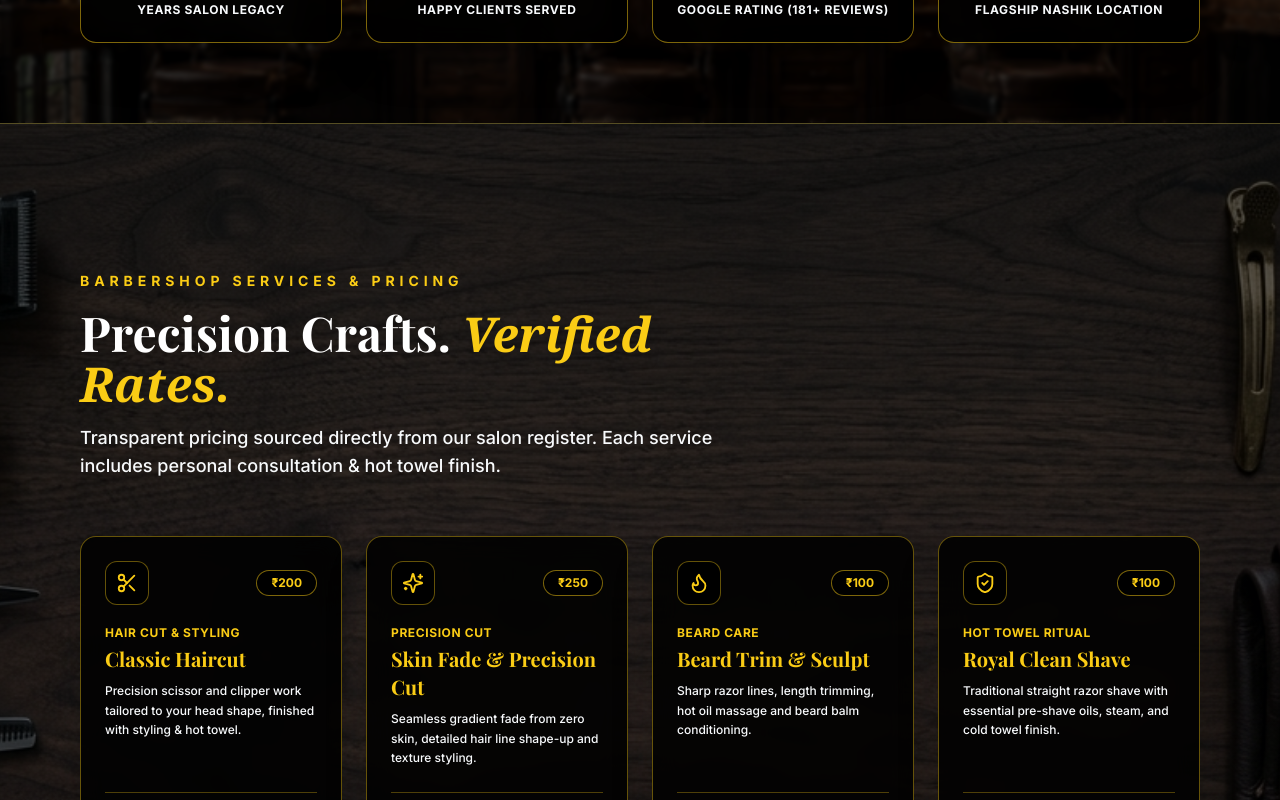
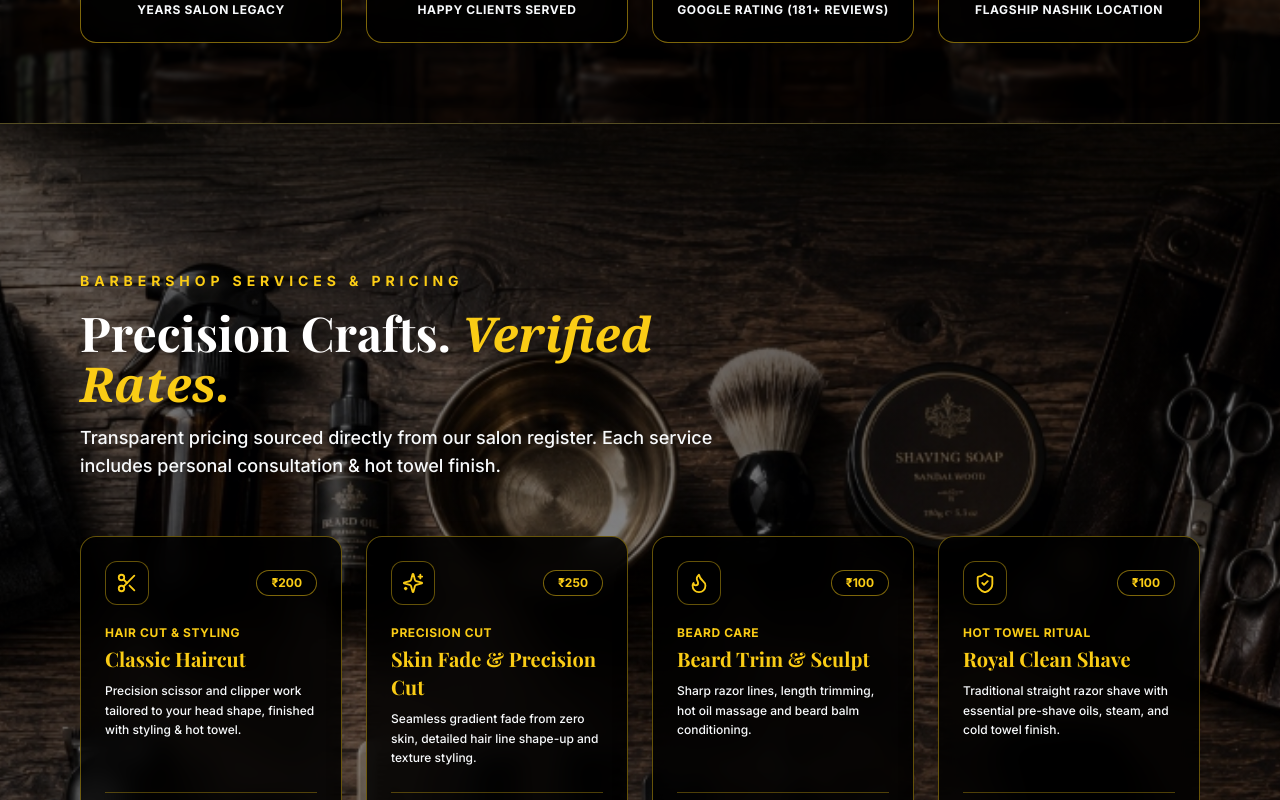
Before and after one commit to Chetan911n/hairport-salon-website, a Next.js app: page / in a window 1280 px wide. Shown: the part 960-1760 px from the top of the page. Built offline with nearby package versions, Linux system fonts and the light colour scheme.

Commit message:
Set user uploaded Image 2 as background for Services section

```diff
--- a/components/Services.tsx
+++ b/components/Services.tsx
@@ -75,16 +75,16 @@ export const featuredServicesList = [
 export default function Services() {
   return (
     <section className="relative border-t border-[#FACC15]/30 py-24 md:py-36 text-white overflow-hidden" id="services">
-      {/* Image 2 Background for Services Section (Flat-Lay Barber Tools) */}
+      {/* User Uploaded Image 2 Background for Services Section */}
       <div className="absolute inset-0 z-0">
         <Image
-          src="/images/hairport_tools_flatlay_tom_ford.jpg"
-          alt="THE HAIRPORT Image 2 Barber Tools Services Background"
+          src="/images/image2_services_bg.jpg"
+          alt="THE HAIRPORT Image 2 Barber Tools Background"
           fill
           priority
           className="object-cover object-center opacity-95"
         />
-        <div className="absolute inset-0 bg-gradient-to-b from-black/70 via-black/50 to-black/80" />
+        <div className="absolute inset-0 bg-gradient-to-b from-black/60 via-black/40 to-black/75" />
       </div>
 
       <div className="relative z-10 container-luxury">
```
Also changed, not shown: public/images/image2_services_bg.jpg (added).
